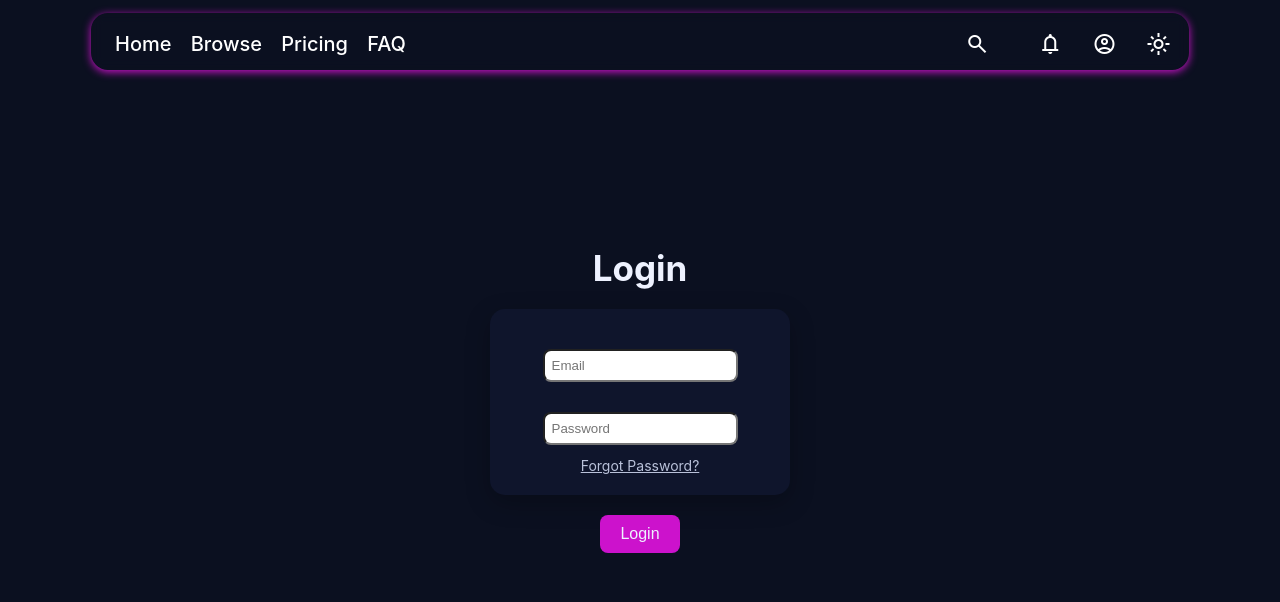
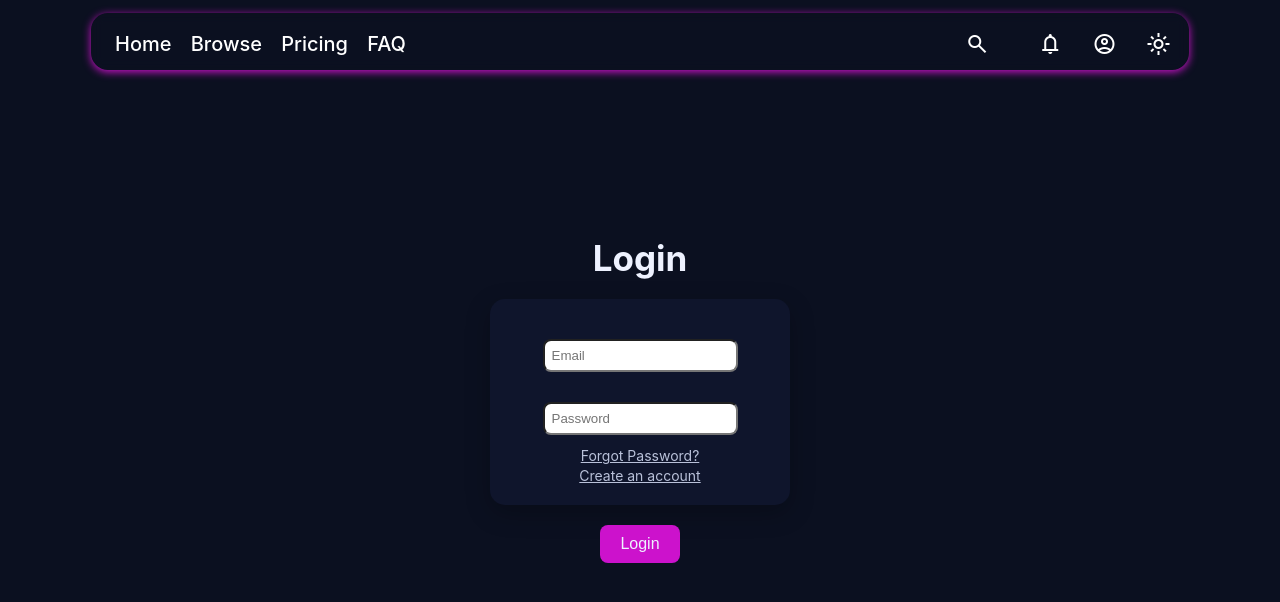
Before and after one commit to RamTheGoat/CES, a React (Create React App) app: page /login in a window 1280 px wide. Shown: the top 602 px of the page. Built offline with nearby package versions, Linux system fonts and the light colour scheme.

Commit message:
Added create account option

```diff
--- a/src/Pages/Login.css
+++ b/src/Pages/Login.css
@@ -80,3 +80,11 @@
     font-size: 14px;
     cursor: pointer;
 }
+
+/* create account line */
+.cAccount {
+    margin-top: 10px;
+    color: var(--muted);
+    font-size: 14px;
+    cursor: pointer;
+}
--- a/src/Pages/Login.jsx
+++ b/src/Pages/Login.jsx
@@ -59,6 +59,9 @@ const Login = () => {
           <div className='forgotPassword'>
             <a href='/forgotpassword' className='fPassword'>Forgot Password?</a>
           </div>
+          <div className='createAccount'>
+            <a href='/register' className='cAccount'>Create an account</a>
+          </div>
         </div>
         <button type="submit" className='sButton'>Login</button>
       </form>
```
